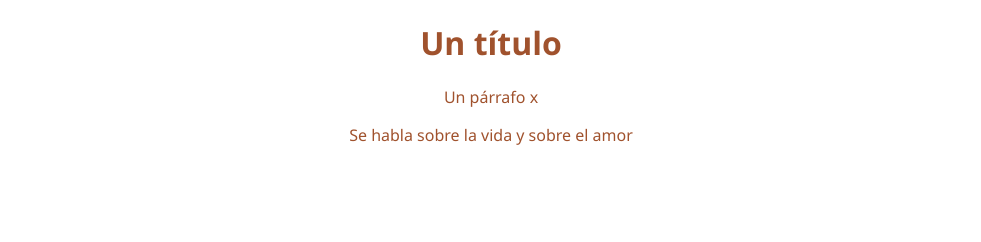
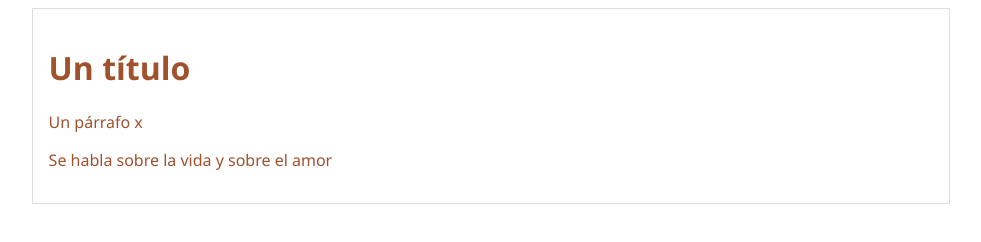
Before and after one commit to vencemarquezronn/curso-git_github, a plain HTML site: page index.html in a window 1280 px wide. Shown: the whole page, without its empty margins (149-1130 px from the left). Drawn offline with Linux system fonts and the light colour scheme.

Commit message:
Commit al master en su versión más reciente

```diff
--- a/index.html
+++ b/index.html
@@ -8,8 +8,12 @@
     <title>Un post x</title>
 </head>
 <body>
-    <h1>Un título</h1>
-    <p>Un párrafo x</p>
-    <p>Se habla sobre la vida y sobre el amor</p>
+    <header id="container">
+        <div id="post">
+            <h1>Un título</h1>
+            <p>Un párrafo x</p>
+            <p>Se habla sobre la vida y sobre el amor</p>
+        </div>
+    </header>
 </body>
 </html>
--- a/styles.css
+++ b/styles.css
@@ -3,3 +3,11 @@ body {
     text-align: center;
     font-family:'Segoe UI', Tahoma, Geneva, Verdana, sans-serif;
 }
+
+#container {
+    width: 70%;
+    padding: 1em;
+    text-align: left;
+    border: 1px solid #DDD;
+    margin: 0 auto;
+}
```
